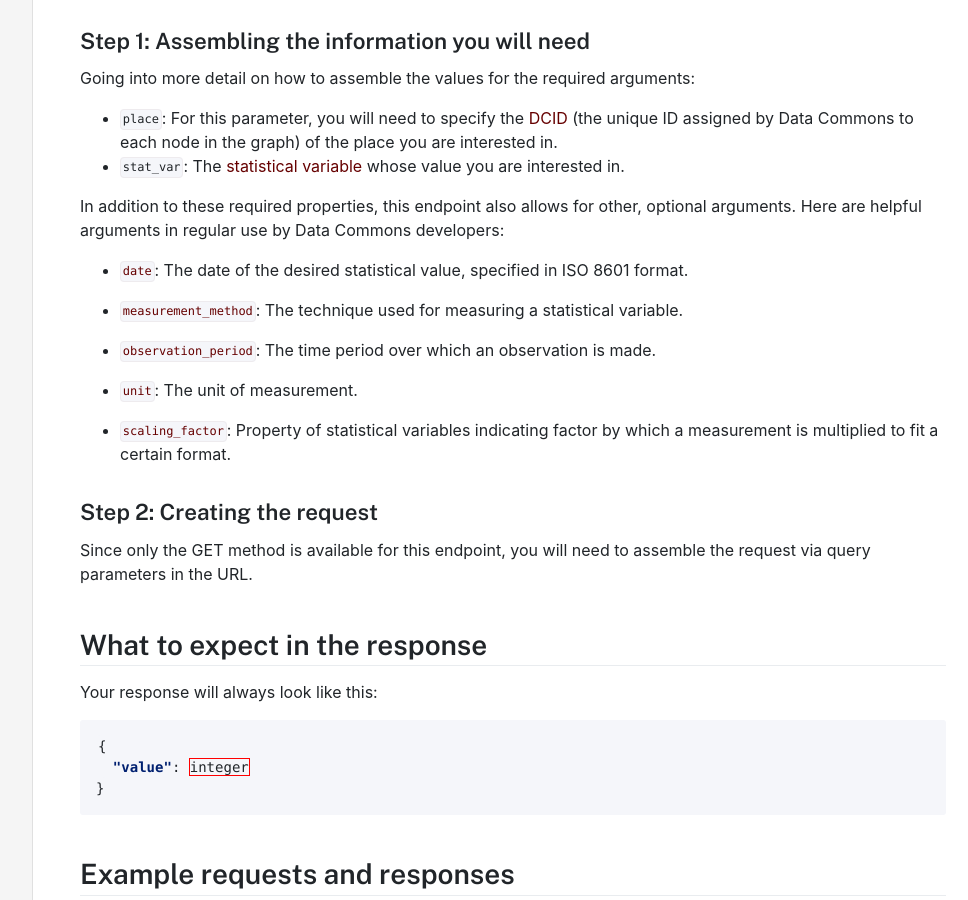
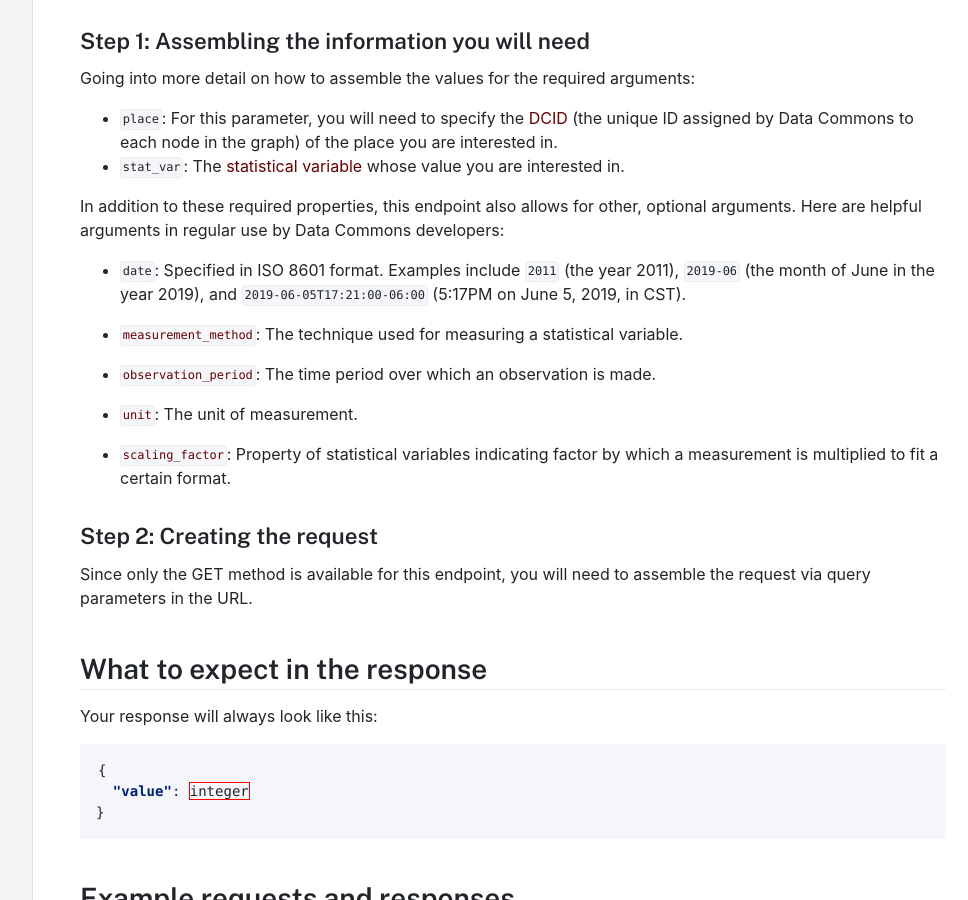
Before and after one commit to datacommonsorg/docsite, a Jekyll site: the page built from api/rest/stat_value.md, in a window 1280 px wide and 900 px high, scrolled down 914 px. Shown: the whole window, without its empty margins (287-1255 px from the left). Built offline with Jekyll 4.4.1, drawn with Linux system fonts in a browser that asks for light colours; comment, search, counter and statistics services are not loaded.

Commit message:
reverting data def changes

```diff
--- a/api/rest/stat_value.md
+++ b/api/rest/stat_value.md
@@ -49,7 +49,7 @@ Going into more detail on how to assemble the values for the required arguments:
 
 In addition to these required properties, this endpoint also allows for other, optional arguments. Here are helpful arguments in regular use by Data Commons developers:
 
-  - [`date`](https://docs.datacommons.org/glossary.html): The date of the desired statistical value, specified in ISO 8601 format.
+  - `date`: Specified in ISO 8601 format. Examples include `2011` (the year 2011), `2019-06` (the month of June in the year 2019), and `2019-06-05T17:21:00-06:00` (5:17PM on June 5, 2019, in CST).
 
   - [`measurement_method`](https://docs.datacommons.org/glossary.html): The technique used for measuring a statistical variable.
 
```
